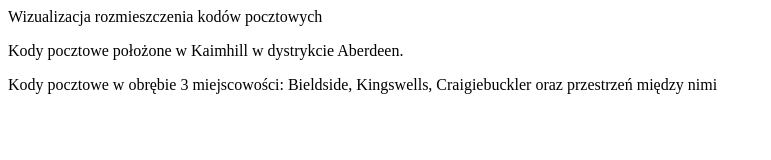
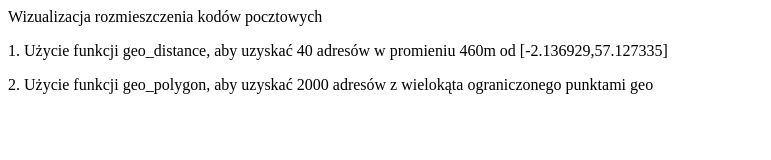
Before and after one commit to artkolinski/NoSQL, a plain HTML site: page docs/index.html in a window 1280 px wide. Shown: the whole page, without its empty margins (0-771 px from the left). Drawn offline with Linux system fonts and the light colour scheme; a script that the page names is missing.

Commit message:
Update index.html

```diff
--- a/docs/index.html
+++ b/docs/index.html
@@ -1,8 +1,8 @@
 <p>Wizualizacja rozmieszczenia kodów pocztowych</p>
 
-<p> Kody pocztowe położone w Kaimhill w dystrykcie Aberdeen.</p>
+<p> 1. Użycie funkcji geo_distance, aby uzyskać 40 adresów w promieniu 460m od [-2.136929,57.127335]</p>
 <script src="https://embed.github.com/view/geojson/artkolinski/NoSQL/master/mapa1.geojson"></script>
 
 
-<p> Kody pocztowe w obrębie 3 miejscowości: Bieldside, Kingswells, Craigiebuckler oraz przestrzeń między nimi</p>
+<p> 2. Użycie funkcji geo_polygon, aby uzyskać 2000 adresów z wielokąta ograniczonego punktami geo</p>
 <script src="https://embed.github.com/view/geojson/artkolinski/NoSQL/master/mapa2.geojson"></script>
```
